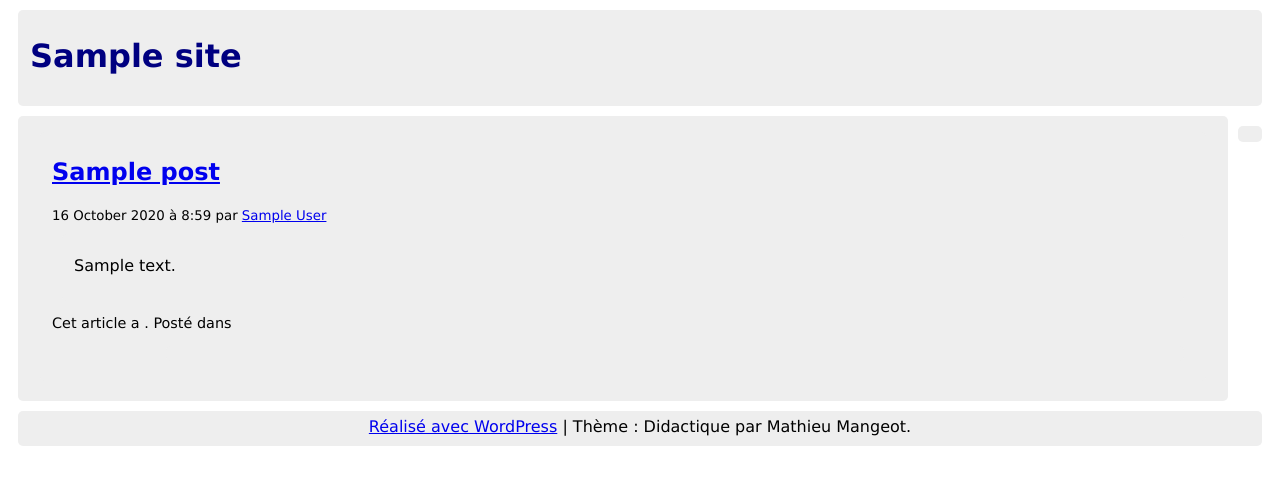
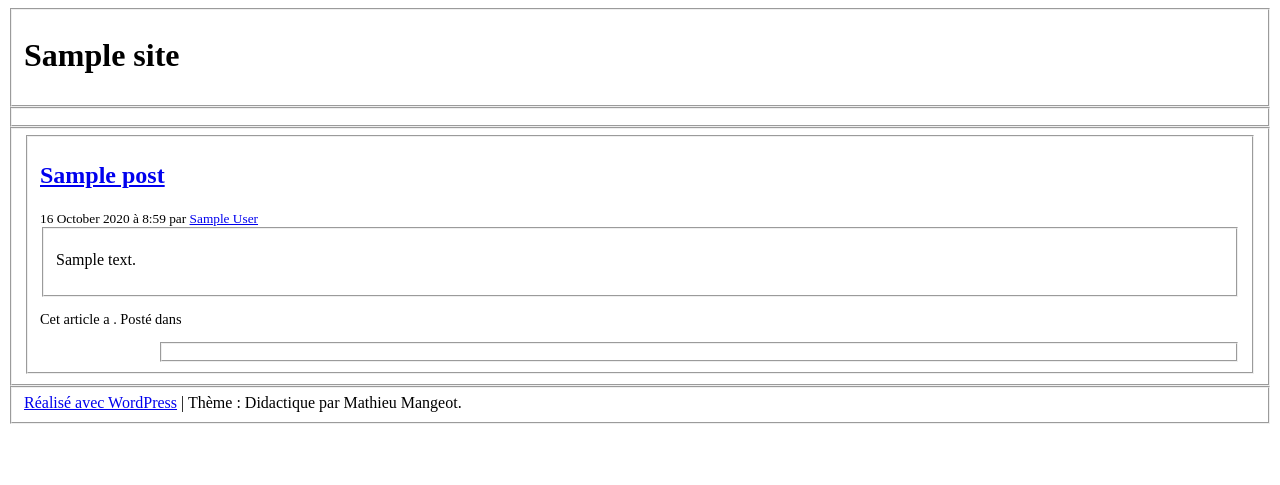
Before and after one commit to Boyadjie/Nebuleuse-projet-wordpress, a WordPress theme: template page.php in a window 1280 px wide. Shown: the top 485 px of the page. Run offline with PHP 8.4 and a stand-in for WordPress, Linux system fonts and the light colour scheme; the site name, menu and one post (Sample post) are stand-ins, and other content is empty.

Commit message:
ya pu de css

```diff
--- a/css/site.css
+++ b/css/site.css
@@ -1,71 +1,3 @@
 /* feuille de style pour le site
 Auteur : Mathieu Mangeot
 */
-
-body {
-  font-family: "Lucida Grande",Tahoma,Helvetica,sans-serif;
-  background-color: white ;
-}
-
-header {
-  display: block;
-  color: navy;
-}
-
-header fieldset, header fieldset legend {
-  border: none;}
-
-header nav {
-  display:block;
-}
-
-#menuprincipal ul {
-	list-style-type: none; list-style-image: none;
-  }
-#menuprincipal li {display: inline; }
-#menuprincipal ul li a {text-decoration:none;  margin: 4px;
-	padding: 5px 20px 5px 20px; color: black;
-}
-#menuprincipal ul li a:hover {color: black;
-	background: yellow; }
-
-#legendemenuprincipal  {
-  float:left;
-}
-
-fieldset {
-  margin: 10px;
-}
-fieldset, legend {
-    background-color: #eee;
-    border-radius: 5px;
-    }
-legend {
-  border-top-left-radius: 5px;
-  border-top-right-radius: 5px;
-    font-weight: normal;
-    font-style: italic;
-    font-size: 1em;
-    text-shadow: #fff 1px 1px 1px;
-  }
-
-#fieldsetcontent, #fieldsetcontent fieldset, #fieldsetcontent legend, .post, .entry fieldset,  .entry legend  {
-  border: none;
-}
-
-#content > aside {
-  float: right;
-}
-
-#fieldsetsidebar, #fieldsetsidebar legend {
-  border: none;
-}
-
-footer fieldset, footer fieldset legend {
-  border: none;
-}
-
-footer {
-  display: block;
-  text-align: center;
-}
```
